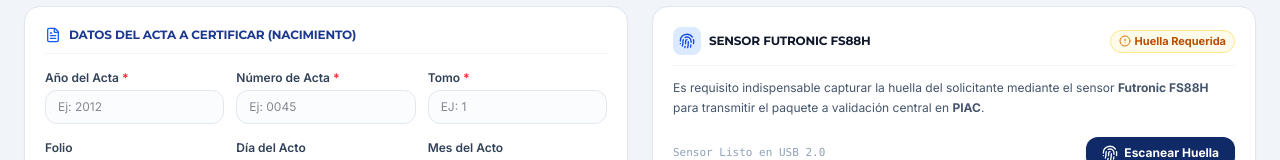
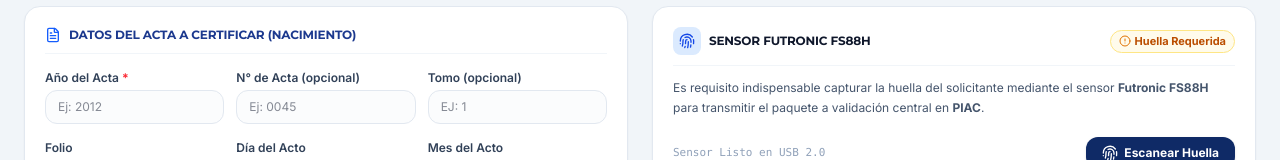
Before and after one commit to angel1410/compilarc-desktop, a React (Vite) app in the folder frontend/: page / in a window 1280 px wide. Shown: the part 1768-1928 px from the top of the page. Built offline with nearby package versions, Linux system fonts and the light colour scheme.

Commit message:
fix(forms): alinear campos de acta con compilarc web (co_acta y tomo opcionales, solo anio obligatorio)

```diff
--- a/frontend/src/App.tsx
+++ b/frontend/src/App.tsx
@@ -997,13 +997,20 @@ export default function App() {
       }
     }
 
-    if (!datosActa.co_acta) {
-      errAct.co_acta = 'El Número de Acta es obligatorio.';
-      hayErrores = true;
-    }
-    if (!datosActa.tomo) {
-      errAct.tomo = 'El Tomo es obligatorio.';
-      hayErrores = true;
+    if (datosActa.dia) {
+      const diaNum = parseInt(datosActa.dia, 10);
+      if (isNaN(diaNum) || diaNum < 1 || diaNum > 31) {
+        errAct.dia = 'El día debe estar entre 1 y 31.';
+        hayErrores = true;
+      }
+    }
+
+    if (datosActa.mes) {
+      const mesNum = parseInt(datosActa.mes, 10);
+      if (isNaN(mesNum) || mesNum < 1 || mesNum > 12) {
+        errAct.mes = 'El mes debe estar entre 1 y 12.';
+        hayErrores = true;
+      }
     }
 
     setErroresSolicitante(errSol);
--- a/frontend/src/components/actas/FormActaUbicacion.tsx
+++ b/frontend/src/components/actas/FormActaUbicacion.tsx
@@ -48,26 +48,24 @@ export const FormActaUbicacion: React.FC<Props> = ({
         />
 
         <InputField
-          label="Número de Acta"
+          label="N° de Acta (opcional)"
           name="co_acta"
-          type="number"
+          type="text"
           maxLength={10}
           value={datos.co_acta}
           onChange={onChange}
           error={errores.co_acta}
-          required
           placeholder="Ej: 0045"
         />
 
         <InputField
-          label="Tomo"
+          label="Tomo (opcional)"
           name="tomo"
           type="text"
           maxLength={10}
           value={datos.tomo}
           onChange={onChange}
           error={errores.tomo}
-          required
           placeholder="Ej: 1"
           className="uppercase"
         />
```
